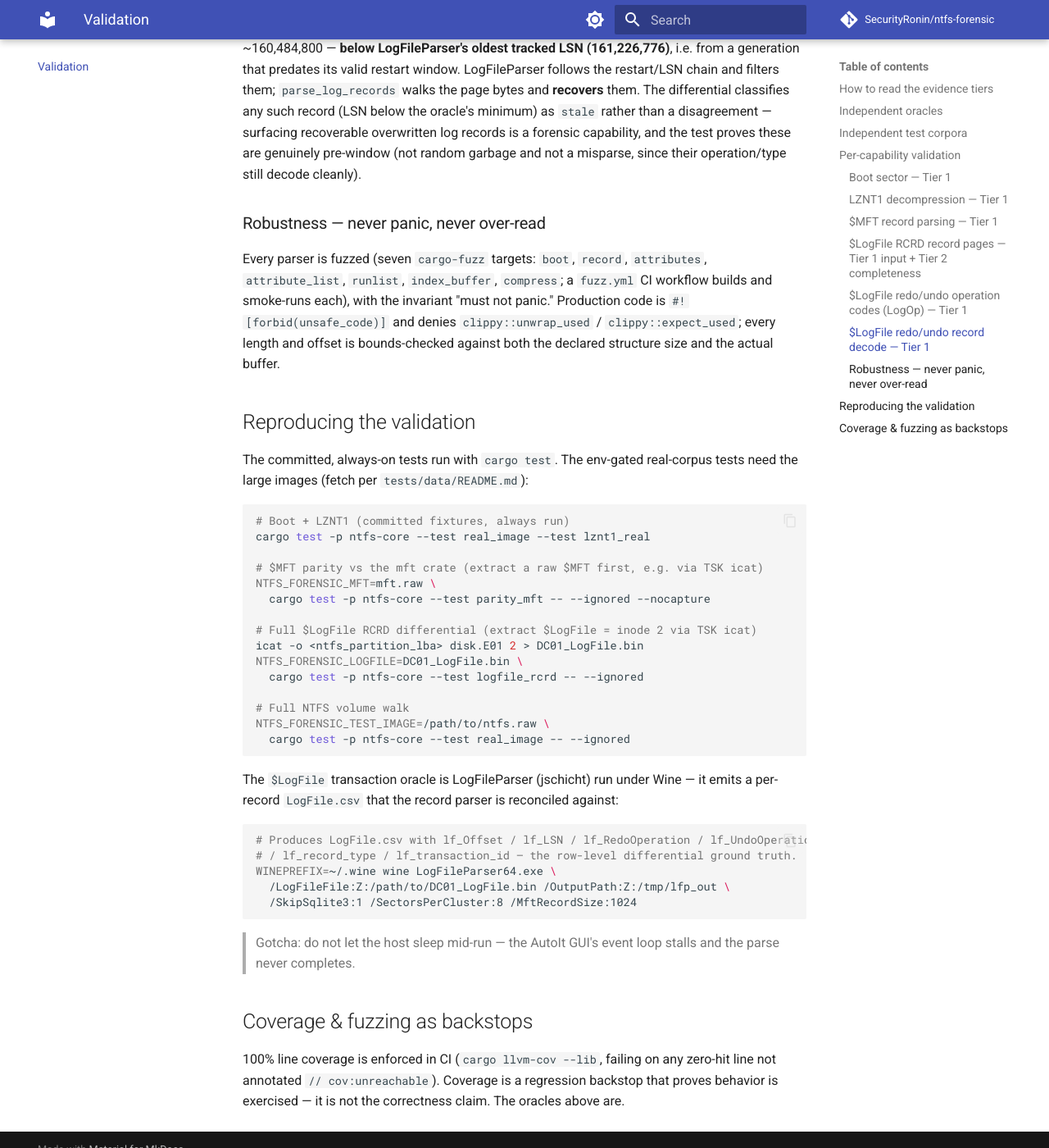
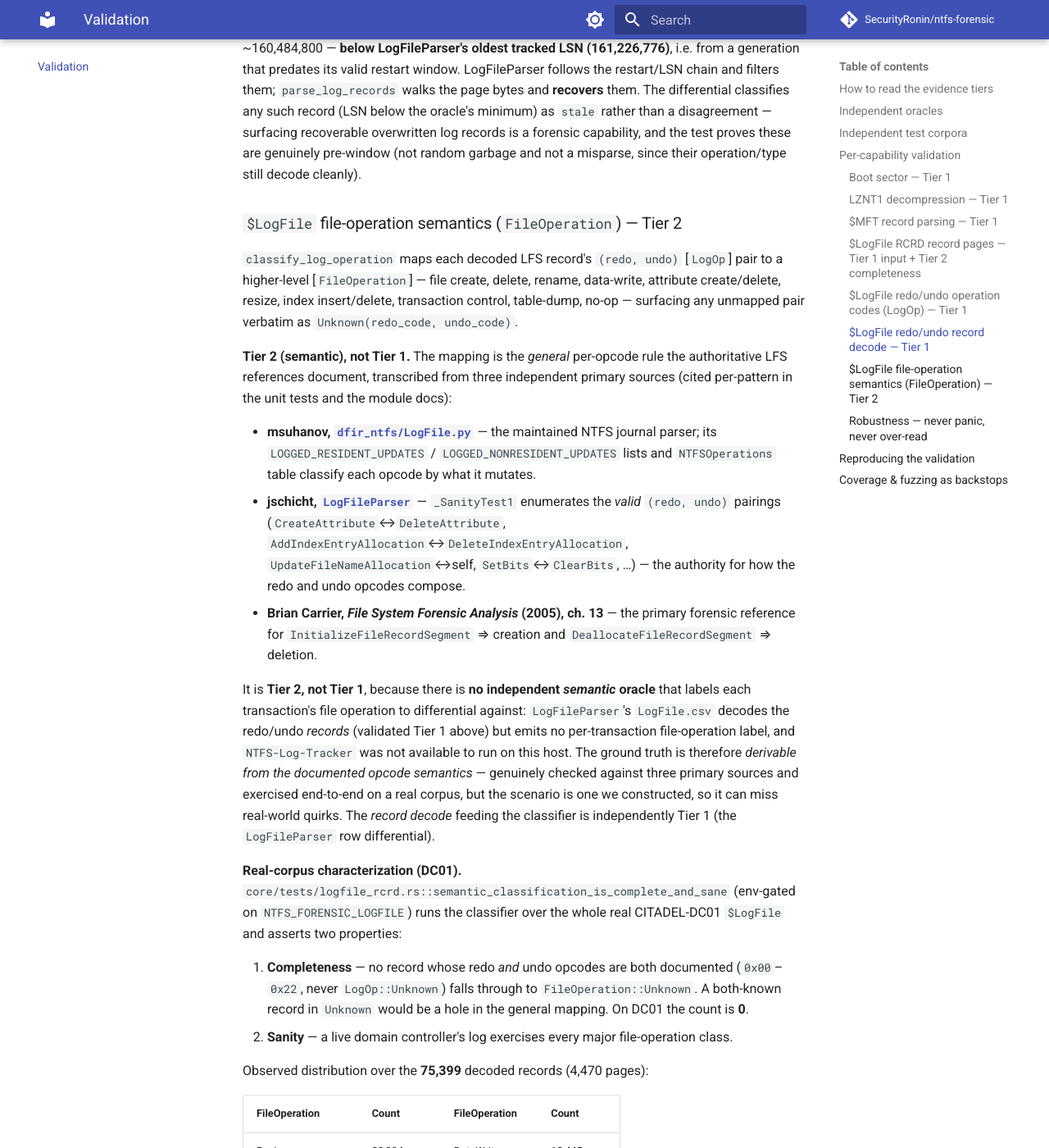
Before and after one commit to SecurityRonin/ntfs-forensic, an MkDocs documentation site: the page built from docs/validation.md, in a window 1280 px wide and 1400 px high, scrolled down 4462 px. Shown: the whole window at 82% size. Built offline with MkDocs 1.6.1 and Material for MkDocs 9.7.7, drawn with Linux system fonts in a browser that asks for light colours; comment, search, counter and statistics services are not loaded; some of the changed text lies outside the part shown.

Commit message:
feat(ntfs-core): GREEN — DC01 semantic-classification characterization + docs
Replaces the RED sentinel with the real assertions: over the whole real
CITADEL-DC01 $LogFile (75,399 records / 4,470 pages) classify_log_operation is
COMPLETE (zero both-known-opcode records fall through to Unknown) and SANE
(every major file-operation class present: Create 517, Delete 1075, Rename
7373, DataWrite 18445, Resize 20904, IndexInsert 1427, IndexDelete 1159,
AttributeCreate 1254, AttributeDelete 852, BitmapAllocation 3881,
TransactionControl 16495, TableDump 1811, Noop 206, Unknown 0).

docs/validation.md gains a "$LogFile file-operation semantics — Tier 2"
section (honest tier: no independent semantic oracle; mapping derivable from
dfir_ntfs / LogFileParser _SanityTest1 / Carrier ch.13; record decode feeding
it is independently Tier 1). README primitives table lists
read_record_pages / parse_log_records / classify_log_operation / FileOperation.

Co-Authored-By: Claude Opus 4.8 <noreply@anthropic.com>

```diff
--- a/docs/validation.md
+++ b/docs/validation.md
@@ -155,6 +155,70 @@ is a forensic capability, and the test proves these are genuinely pre-window
 (not random garbage and not a misparse, since their operation/type still decode
 cleanly).
 
+### `$LogFile` file-operation semantics (`FileOperation`) — Tier 2
+
+`classify_log_operation` maps each decoded LFS record's `(redo, undo)`
+[`LogOp`] pair to a higher-level [`FileOperation`] — file create, delete,
+rename, data-write, attribute create/delete, resize, index insert/delete,
+transaction control, table-dump, no-op — surfacing any unmapped pair verbatim as
+`Unknown(redo_code, undo_code)`.
+
+**Tier 2 (semantic), not Tier 1.** The mapping is the *general* per-opcode rule
+the authoritative LFS references document, transcribed from three independent
+primary sources (cited per-pattern in the unit tests and the module docs):
+
+- **msuhanov, [`dfir_ntfs/LogFile.py`](https://github.com/msuhanov/dfir_ntfs/blob/master/dfir_ntfs/LogFile.py)**
+  — the maintained NTFS journal parser; its `LOGGED_RESIDENT_UPDATES` /
+  `LOGGED_NONRESIDENT_UPDATES` lists and `NTFSOperations` table classify each
+  opcode by what it mutates.
+- **jschicht, [`LogFileParser`](https://github.com/jschicht/LogFileParser/blob/master/LogFileParser.au3)**
+  — `_SanityTest1` enumerates the *valid* `(redo, undo)` pairings
+  (`CreateAttribute`↔`DeleteAttribute`,
+  `AddIndexEntryAllocation`↔`DeleteIndexEntryAllocation`,
+  `UpdateFileNameAllocation`↔self, `SetBits`↔`ClearBits`, …) — the authority for
+  how the redo and undo opcodes compose.
+- **Brian Carrier, *File System Forensic Analysis* (2005), ch. 13** — the primary
+  forensic reference for `InitializeFileRecordSegment` ⇒ creation and
+  `DeallocateFileRecordSegment` ⇒ deletion.
+
+It is **Tier 2, not Tier 1**, because there is **no independent *semantic*
+oracle** that labels each transaction's file operation to differential against:
+`LogFileParser`'s `LogFile.csv` decodes the redo/undo *records* (validated Tier 1
+above) but emits no per-transaction file-operation label, and `NTFS-Log-Tracker`
+was not available to run on this host. The ground truth is therefore *derivable
+from the documented opcode semantics* — genuinely checked against three primary
+sources and exercised end-to-end on a real corpus, but the scenario is one we
+constructed, so it can miss real-world quirks. The *record decode* feeding the
+classifier is independently Tier 1 (the `LogFileParser` row differential).
+
+**Real-corpus characterization (DC01).**
+`core/tests/logfile_rcrd.rs::semantic_classification_is_complete_and_sane`
+(env-gated on `NTFS_FORENSIC_LOGFILE`) runs the classifier over the whole real
+CITADEL-DC01 `$LogFile` and asserts two properties:
+
+1. **Completeness** — no record whose redo *and* undo opcodes are both documented
+   (`0x00`–`0x22`, never `LogOp::Unknown`) falls through to
+   `FileOperation::Unknown`. A both-known record in `Unknown` would be a hole in
+   the general mapping. On DC01 the count is **0**.
+2. **Sanity** — a live domain controller's log exercises every major
+   file-operation class.
+
+Observed distribution over the **75,399** decoded records (4,470 pages):
+
+| FileOperation | Count | FileOperation | Count |
+|---|---|---|---|
+| Resize | 20,904 | DataWrite | 18,445 |
+| TransactionControl | 16,495 | Rename | 7,373 |
+| BitmapAllocation | 3,881 | TableDump | 1,811 |
+| IndexInsert | 1,427 | AttributeCreate | 1,254 |
+| IndexDelete | 1,159 | Delete | 1,075 |
+| AttributeDelete | 852 | Create | 517 |
+| Noop | 206 | **Unknown** | **0** |
+
+The load-bearing result is **Unknown = 0**: every redo/undo opcode the real DC01
+stream carries is a documented operation that the classifier maps — the mapping
+is complete over this corpus.
+
 ### Robustness — never panic, never over-read
 
 Every parser is fuzzed (seven `cargo-fuzz` targets: `boot`, `record`,
```
Also changed, not shown: README.md (+2 -0 lines), 1 other file.
